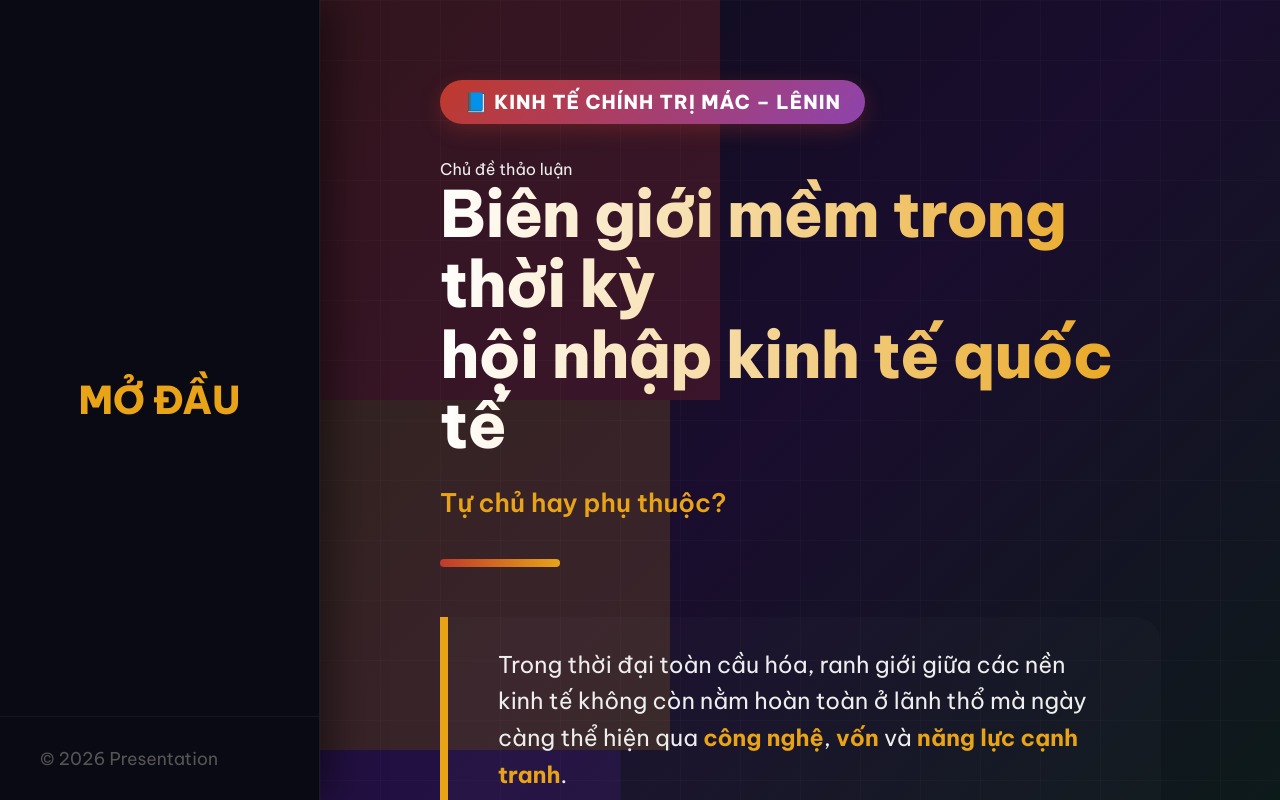
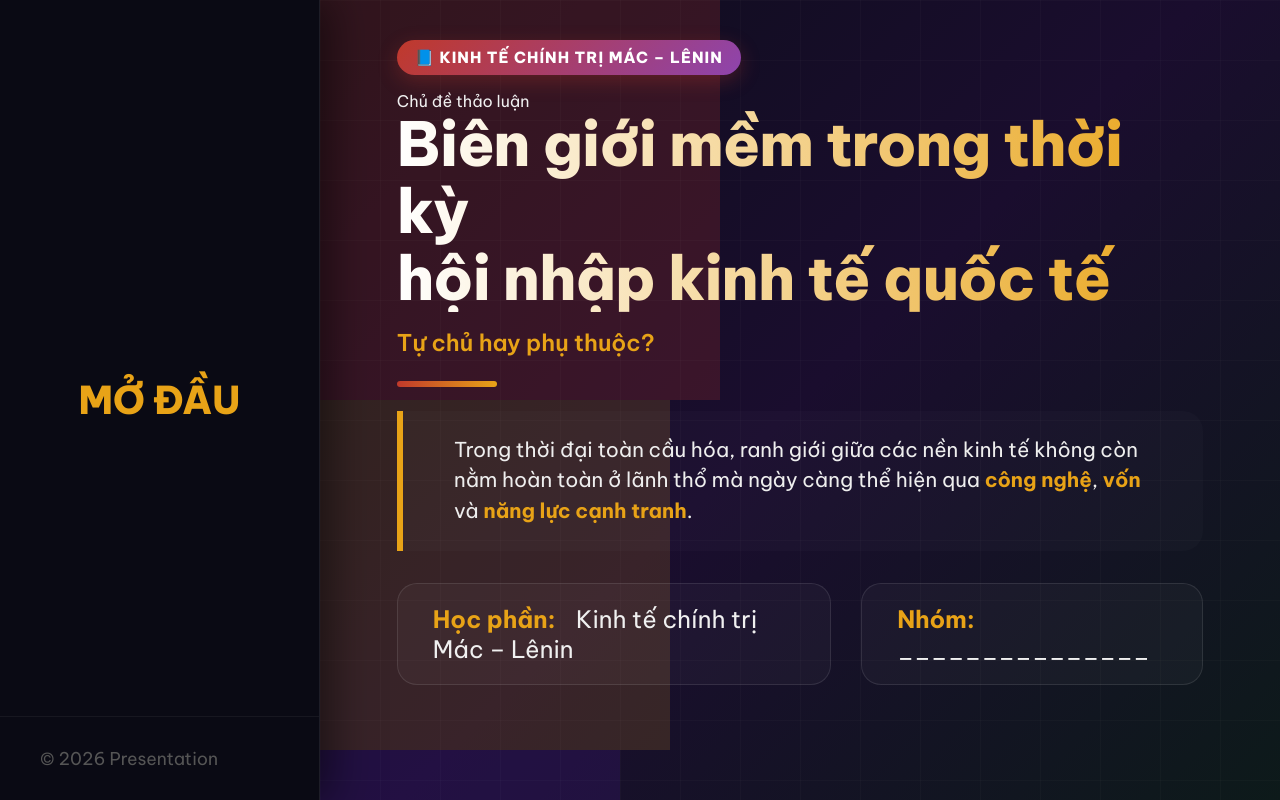
Before and after one commit to Trungntse173505/MLN2, a React (Vite) app: page / in a window 1280 px wide. Built offline with nearby package versions, Linux system fonts and the light colour scheme.

Commit message:
Critical Layout Fix: Use vh-based spacing and tighter font caps for deployment consistency

```diff
--- a/src/index.css
+++ b/src/index.css
@@ -1,17 +1,19 @@
 @import url('https://fonts.googleapis.com/css2?family=Be+Vietnam+Pro:wght@300;400;500;600;700;800&display=swap');
 
 :root {
-  --red:    #c0392b;
-  --gold:   #e8a317;
-  --dark:   #0d0d1a;
-  --dark2:  #141428;
-  --card:   rgba(255,255,255,0.05);
-  --border: rgba(255,255,255,0.12);
-  --text:   #f0f0f0;
-  --muted:  #a0a0b8;
+  --red: #c0392b;
+  --gold: #e8a317;
+  --dark: #0d0d1a;
+  --dark2: #141428;
+  --card: rgba(255, 255, 255, 0.05);
+  --border: rgba(255, 255, 255, 0.12);
+  --text: #f0f0f0;
+  --muted: #a0a0b8;
 }
 
-*, *::before, *::after {
+*,
+*::before,
+*::after {
   box-sizing: border-box;
   margin: 0;
   padding: 0;
@@ -31,18 +33,37 @@ body {
 
 /* Animations */
 @keyframes slideIn {
-  from { opacity: 0; transform: translateX(60px); }
-  to { opacity: 1; transform: translateX(0); }
+  from {
+    opacity: 0;
+    transform: translateX(60px);
+  }
+
+  to {
+    opacity: 1;
+    transform: translateX(0);
+  }
 }
 
 @keyframes slideOut {
-  from { opacity: 1; transform: translateX(0); }
-  to { opacity: 0; transform: translateX(-60px); }
+  from {
+    opacity: 1;
+    transform: translateX(0);
+  }
+
+  to {
+    opacity: 0;
+    transform: translateX(-60px);
+  }
 }
 
 @keyframes drift {
-  from { transform: translate(0,0) scale(1); }
-  to   { transform: translate(30px,20px) scale(1.1); }
+  from {
+    transform: translate(0, 0) scale(1);
+  }
+
+  to {
+    transform: translate(30px, 20px) scale(1.1);
+  }
 }
 
 .slide {
@@ -79,14 +100,36 @@ body {
   position: absolute;
   inset: 0;
   background-image:
-    linear-gradient(rgba(255,255,255,.02) 1px, transparent 1px),
-    linear-gradient(90deg, rgba(255,255,255,.02) 1px, transparent 1px);
+    linear-gradient(rgba(255, 255, 255, .02) 1px, transparent 1px),
+    linear-gradient(90deg, rgba(255, 255, 255, .02) 1px, transparent 1px);
   background-size: 60px 60px;
 }
 
-.blob.b1 { width: 400px; height: 400px; background: rgba(192, 57, 43, 0.2); top: -100px; left: -100px; }
-.blob.b2 { width: 350px; height: 350px; background: rgba(232, 163, 23, 0.15); bottom: -50px; right: -50px; animation-delay: -4s; }
-.blob.b3 { width: 300px; height: 300px; background: rgba(123, 47, 255, 0.1); top: 40%; left: 30%; animation-delay: -8s; }
+.blob.b1 {
+  width: 400px;
+  height: 400px;
+  background: rgba(192, 57, 43, 0.2);
+  top: -100px;
+  left: -100px;
+}
+
+.blob.b2 {
+  width: 350px;
+  height: 350px;
+  background: rgba(232, 163, 23, 0.15);
+  bottom: -50px;
+  right: -50px;
+  animation-delay: -4s;
+}
+
+.blob.b3 {
+  width: 300px;
+  height: 300px;
+  background: rgba(123, 47, 255, 0.1);
+  top: 40%;
+  left: 30%;
+  animation-delay: -8s;
+}
 
 .app-container.dashboard-layout {
   display: flex;
@@ -99,7 +142,8 @@ body {
 
 /* Sidebar Navigation Pane */
 .sidebar {
-  width: 320px; /* Scaled back for better balance */
+  width: 320px;
+  /* Scaled back for better balance */
   background: rgba(10, 10, 20, 0.9);
   backdrop-filter: blur(30px);
   border-right: 1px solid rgba(255, 255, 255, 0.08);
@@ -107,9 +151,10 @@ body {
   flex-direction: column;
   justify-content: center;
   z-index: 100;
-  box-shadow: 10px 0 40px rgba(0,0,0,0.5);
+  box-shadow: 10px 0 40px rgba(0, 0, 0, 0.5);
   position: relative;
 }
+
 .dynamic-titles-container {
   position: relative;
   flex: 1;
@@ -122,7 +167,8 @@ body {
   right: 30px;
   top: 50%;
   opacity: 0;
-  font-size: clamp(1.8rem, 3vw, 2.5rem); /* Scaled down */
+  font-size: clamp(1.8rem, 3vw, 2.5rem);
+  /* Scaled down */
   font-weight: 800;
   color: var(--gold);
   line-height: 1.1;
@@ -130,7 +176,8 @@ body {
   transition: all 0.6s cubic-bezier(0.4, 0, 0.2, 1);
   text-transform: uppercase;
   word-break: break-word;
-  text-align: center; /* Centered looks cleaner in some cases, let's try */
+  text-align: center;
+  /* Centered looks cleaner in some cases, let's try */
 }
 
 .dynamic-item.prev {
@@ -153,7 +200,7 @@ body {
   padding: 30px 40px;
   font-size: 1.1rem;
   color: #555;
-  border-top: 1px solid rgba(255,255,255,0.05);
+  border-top: 1px solid rgba(255, 255, 255, 0.05);
 }
 
 /* Main Content area */
@@ -173,88 +220,105 @@ body {
 .slide-inner {
   position: relative;
   z-index: 10;
-  padding: 80px 120px; /* More breathing room */
+  padding: 5vh 6vw;
+  /* Fluid padding based on viewport */
   height: 100%;
   display: flex;
   flex-direction: column;
   justify-content: flex-start;
+  overflow-y: auto;
+  /* Allow scroll if absolutely necessary, but we aim to fit */
 }
 
 .top-bar {
   display: flex;
   align-items: center;
-  gap: 25px;
-  margin-bottom: 35px;
+  gap: 20px;
+  margin-bottom: 2vh;
 }
 
 .badge {
   background: linear-gradient(135deg, var(--red), #8e44ad);
-  padding: 10px 24px;
+  padding: 8px 18px;
   border-radius: 100px;
-  font-size: 1.2rem;
+  font-size: clamp(0.8rem, 1.2vw, 1.1rem);
   font-weight: 800;
   text-transform: uppercase;
   color: #fff;
-  box-shadow: 0 6px 20px rgba(192,57,43,0.3);
+  box-shadow: 0 6px 20px rgba(192, 57, 43, 0.3);
   letter-spacing: 1px;
 }
 
-.label-text { font-size: 1.4rem; color: var(--muted); font-weight: 500; }
+.label-text {
+  font-size: 1.1rem;
+  color: var(--muted);
+  font-weight: 500;
+}
 
 .divider {
-  width: 120px;
-  height: 8px;
+  width: 100px;
+  height: 6px;
   background: linear-gradient(90deg, var(--red), var(--gold));
-  margin-bottom: 50px;
-  border-radius: 4px;
+  margin-bottom: 3vh;
+  border-radius: 3px;
 }
 
 .main-title {
-  font-size: clamp(2.5rem, 5vw, 4.2rem);
+  font-size: clamp(2.2rem, 5vw, 3.8rem);
+  /* Slightly smaller max */
   font-weight: 800;
   line-height: 1.1;
   background: linear-gradient(90deg, #fff, var(--gold));
   -webkit-background-clip: text;
   background-clip: text;
   -webkit-text-fill-color: transparent;
-  margin-bottom: 25px;
+  margin-bottom: 2vh;
   letter-spacing: -1px;
 }
 
 .section-title {
-  font-size: clamp(2rem, 4vw, 3.2rem);
+  font-size: clamp(2rem, 4.5vw, 3rem);
   font-weight: 800;
   color: #fff;
-  margin-bottom: 35px;
+  margin-bottom: 3vh;
   line-height: 1.1;
   letter-spacing: -0.5px;
 }
 
-.subtitle { font-size: clamp(1.2rem, 2vw, 1.8rem); color: var(--gold); font-weight: 600; margin-bottom: 40px; }
+.subtitle {
+  font-size: clamp(1.1rem, 1.8vw, 1.6rem);
+  color: var(--gold);
+  font-weight: 600;
+  margin-bottom: 3vh;
+}
 
 .quote-box {
-  background: rgba(255,255,255,0.02);
-  border-left: 8px solid var(--gold);
-  padding: 30px 50px;
-  border-radius: 0 24px 24px 0;
-  font-size: clamp(1.1rem, 1.8vw, 1.6rem);
-  line-height: 1.6;
-  margin-bottom: 60px;
+  background: rgba(255, 255, 255, 0.02);
+  border-left: 6px solid var(--gold);
+  padding: 3vh 4vw;
+  border-radius: 0 20px 20px 0;
+  font-size: clamp(1.1rem, 1.6vw, 1.5rem);
+  line-height: 1.5;
+  margin-bottom: 4vh;
   color: #eee;
 }
 
-.hl { color: var(--gold); font-weight: 700; }
+.hl {
+  color: var(--gold);
+  font-weight: 700;
+}
 
 .card {
   background: var(--card);
-  border: 1px solid rgba(255,255,255,0.08); /* Softer border */
+  border: 1px solid rgba(255, 255, 255, 0.08);
+  /* Softer border */
   border-radius: 32px;
   padding: 40px;
   backdrop-filter: blur(20px);
   display: flex;
   flex-direction: column;
   gap: 20px;
-  box-shadow: 0 20px 50px rgba(0,0,0,0.2);
+  box-shadow: 0 20px 50px rgba(0, 0, 0, 0.2);
 }
 
 .card-header {
@@ -269,7 +333,8 @@ body {
   letter-spacing: 1px;
 }
 
-.card p, .card li {
+.card p,
+.card li {
   font-size: clamp(1.1rem, 1.5vw, 1.6rem);
   line-height: 1.5;
   color: #e0e0e0;
@@ -287,20 +352,39 @@ body {
   gap: 16px;
 }
 
-.tag-group { display: flex; flex-wrap: wrap; gap: 16px; }
+.tag-group {
+  display: flex;
+  flex-wrap: wrap;
+  gap: 16px;
+}
+
 .tag-pill {
-  background: rgba(255,255,255,0.05);
-  border: 1px solid rgba(255,255,255,0.1);
+  background: rgba(255, 255, 255, 0.05);
+  border: 1px solid rgba(255, 255, 255, 0.1);
   padding: 12px 24px;
   border-radius: 100px;
   font-size: 1.4rem;
   font-weight: 600;
   letter-spacing: 0.5px;
 }
-.tag-pill.green { background: rgba(39,174,96,0.15); border-color: rgba(39,174,96,0.4); color: #2ecc71; }
 
-.grid-2-cols { display: grid; grid-template-columns: 1fr 1fr; gap: 40px; }
-.grid-3-cols { display: grid; grid-template-columns: 1fr 1fr 1fr; gap: 40px; }
+.tag-pill.green {
+  background: rgba(39, 174, 96, 0.15);
+  border-color: rgba(39, 174, 96, 0.4);
+  color: #2ecc71;
+}
+
+.grid-2-cols {
+  display: grid;
+  grid-template-columns: 1fr 1fr;
+  gap: 40px;
+}
+
+.grid-3-cols {
+  display: grid;
+  grid-template-columns: 1fr 1fr 1fr;
+  gap: 40px;
+}
 
 .highlight-card {
   padding: 60px;
@@ -313,10 +397,20 @@ body {
   font-size: 2.2rem;
   font-weight: 700;
   line-height: 1.6;
-  box-shadow: 0 20px 50px rgba(192,57,43,0.1);
+  box-shadow: 0 20px 50px rgba(192, 57, 43, 0.1);
 }
-.red-gradient { background: linear-gradient(135deg, rgba(192, 57, 43, 0.2), rgba(0,0,0,0)); border: 1px solid rgba(192,57,43,0.3); }
-.highlight-card span { color: var(--gold); display: block; margin-top: 20px; font-size: 2.8rem; }
+
+.red-gradient {
+  background: linear-gradient(135deg, rgba(192, 57, 43, 0.2), rgba(0, 0, 0, 0));
+  border: 1px solid rgba(192, 57, 43, 0.3);
+}
+
+.highlight-card span {
+  color: var(--gold);
+  display: block;
+  margin-top: 20px;
+  font-size: 2.8rem;
+}
 
 .nav-controls {
   position: absolute;
@@ -326,7 +420,7 @@ body {
   display: flex;
   align-items: center;
   gap: 20px;
-  background: rgba(0,0,0,0.5);
+  background: rgba(0, 0, 0, 0.5);
   padding: 10px 20px;
   border-radius: 100px;
   border: 1px solid var(--border);
@@ -345,12 +439,35 @@ body {
   opacity: 0.7;
   transition: opacity 0.2s;
 }
-.nav-btn:hover:not(:disabled) { opacity: 1; color: var(--gold); }
-.nav-btn:disabled { opacity: 0.2; cursor: default; }
 
-.dots { display: flex; gap: 10px; }
-.dot { width: 8px; height: 8px; border-radius: 50%; background: #444; cursor: pointer; transition: all 0.3s; }
-.dot.active { background: var(--gold); transform: scale(1.4); }
+.nav-btn:hover:not(:disabled) {
+  opacity: 1;
+  color: var(--gold);
+}
+
+.nav-btn:disabled {
+  opacity: 0.2;
+  cursor: default;
+}
+
+.dots {
+  display: flex;
+  gap: 10px;
+}
+
+.dot {
+  width: 8px;
+  height: 8px;
+  border-radius: 50%;
+  background: #444;
+  cursor: pointer;
+  transition: all 0.3s;
+}
+
+.dot.active {
+  background: var(--gold);
+  transform: scale(1.4);
+}
 
 
 
@@ -361,36 +478,51 @@ body {
   gap: 50px;
   margin: 70px 0;
 }
+
 .d-item {
   padding: 50px 70px;
   border-radius: 32px;
-  background: rgba(255,255,255,0.03);
-  border: 1px solid rgba(255,255,255,0.1);
+  background: rgba(255, 255, 255, 0.03);
+  border: 1px solid rgba(255, 255, 255, 0.1);
   font-weight: 800;
   font-size: 2.6rem;
   text-align: center;
   backdrop-filter: blur(20px);
 }
+
 .d-arrow svg {
   width: 80px;
   height: 80px;
 }
-.green-glow { border-color: rgba(46, 204, 113, 0.5); box-shadow: 0 0 50px rgba(46, 204, 113, 0.2); color: #2ecc71; }
-.gold-glow { border-color: rgba(232, 163, 23, 0.5); box-shadow: 0 0 50px rgba(232, 163, 23, 0.2); color: var(--gold); }
-.d-arrow { color: var(--muted); }
+
+.green-glow {
+  border-color: rgba(46, 204, 113, 0.5);
+  box-shadow: 0 0 50px rgba(46, 204, 113, 0.2);
+  color: #2ecc71;
+}
+
+.gold-glow {
+  border-color: rgba(232, 163, 23, 0.5);
+  box-shadow: 0 0 50px rgba(232, 163, 23, 0.2);
+  color: var(--gold);
+}
+
+.d-arrow {
+  color: var(--muted);
+}
 
 .concl-card {
-  background: linear-gradient(135deg, rgba(255,255,255,0.08), rgba(255,255,255,0.02));
+  background: linear-gradient(135deg, rgba(255, 255, 255, 0.08), rgba(255, 255, 255, 0.02));
   padding: 80px 100px;
   border-radius: 40px;
   font-size: 2.8rem;
   line-height: 1.6;
   max-width: 1400px;
   margin: 0 auto;
-  border: 1px solid rgba(255,255,255,0.1);
+  border: 1px solid rgba(255, 255, 255, 0.1);
   text-align: center;
   font-weight: 600;
-  box-shadow: 0 30px 60px rgba(0,0,0,0.3);
+  box-shadow: 0 30px 60px rgba(0, 0, 0, 0.3);
 }
 
 .thanks {
@@ -404,8 +536,18 @@ body {
 }
 
 /* Card Icons Setup */
-.card-header .icon { width: 40px; height: 40px; flex-shrink: 0; }
-.highlight-card .big-icon { width: 80px; height: 80px; margin-bottom: 30px; color: #fff; }
+.card-header .icon {
+  width: 40px;
+  height: 40px;
+  flex-shrink: 0;
+}
+
+.highlight-card .big-icon {
+  width: 80px;
+  height: 80px;
+  margin-bottom: 30px;
+  color: #fff;
+}
 
 .check-item {
   display: flex;
@@ -416,23 +558,37 @@ body {
   background: var(--card);
   padding: 35px 40px;
   border-radius: 24px;
-  border: 1px solid rgba(255,255,255,0.1);
-  box-shadow: 0 10px 30px rgba(0,0,0,0.2);
+  border: 1px solid rgba(255, 255, 255, 0.1);
+  box-shadow: 0 10px 30px rgba(0, 0, 0, 0.2);
 }
-.check-item .icon { width: 50px; height: 50px; }
 
-.info-row { display: flex; gap: 30px; margin-top: auto; }
+.check-item .icon {
+  width: 50px;
+  height: 50px;
+}
+
+.info-row {
+  display: flex;
+  gap: 30px;
+  margin-top: auto;
+}
+
 .info-chip {
-  background: rgba(255,255,255,0.03);
+  background: rgba(255, 255, 255, 0.03);
   padding: 20px 35px;
   border-radius: 20px;
   font-size: 1.5rem;
-  border: 1px solid rgba(255,255,255,0.1);
+  border: 1px solid rgba(255, 255, 255, 0.1);
 }
-.info-chip .label { color: var(--gold); font-weight: 700; margin-right: 15px; }
+
+.info-chip .label {
+  color: var(--gold);
+  font-weight: 700;
+  margin-right: 15px;
+}
 
 .alert-card {
-  background: linear-gradient(135deg, rgba(231, 76, 60, 0.1), rgba(0,0,0,0));
+  background: linear-gradient(135deg, rgba(231, 76, 60, 0.1), rgba(0, 0, 0, 0));
   border: 1px solid rgba(231, 76, 60, 0.3);
   padding: 40px 50px;
   border-radius: 30px;
@@ -440,15 +596,46 @@ body {
   gap: 35px;
   align-items: center;
 }
-.alert-card .icon { width: 64px; height: 64px; flex-shrink: 0; }
-.alert-card h3 { font-size: 2.2rem; color: #e74c3c; margin-bottom: 15px; }
-.alert-card p { font-size: 1.6rem; color: #e0e0e0; line-height: 1.5; margin: 0; }
 
-.text-green { color: #2ecc71; }
-.text-red { color: #e74c3c; }
+.alert-card .icon {
+  width: 64px;
+  height: 64px;
+  flex-shrink: 0;
+}
 
-.stack { display: flex; flex-direction: column; gap: 40px; }
-.hover-green:hover { border-color: #2ecc71; box-shadow: 0 10px 30px rgba(46,204,113,0.15); transform: translateY(-5px); transition: all 0.3s cubic-bezier(0.4, 0, 0.2, 1); }
+.alert-card h3 {
+  font-size: 2.2rem;
+  color: #e74c3c;
+  margin-bottom: 15px;
+}
+
+.alert-card p {
+  font-size: 1.6rem;
+  color: #e0e0e0;
+  line-height: 1.5;
+  margin: 0;
+}
+
+.text-green {
+  color: #2ecc71;
+}
+
+.text-red {
+  color: #e74c3c;
+}
+
+.stack {
+  display: flex;
+  flex-direction: column;
+  gap: 40px;
+}
+
+.hover-green:hover {
+  border-color: #2ecc71;
+  box-shadow: 0 10px 30px rgba(46, 204, 113, 0.15);
+  transform: translateY(-5px);
+  transition: all 0.3s cubic-bezier(0.4, 0, 0.2, 1);
+}
 
 /* Step numbers */
 .step-num {
@@ -458,6 +645,7 @@ body {
   opacity: 0.8;
   margin-bottom: 10px;
 }
+
 .info-box.gold-tint {
   background: rgba(232, 163, 23, 0.1);
   border: 1px solid rgba(232, 163, 23, 0.3);
```
